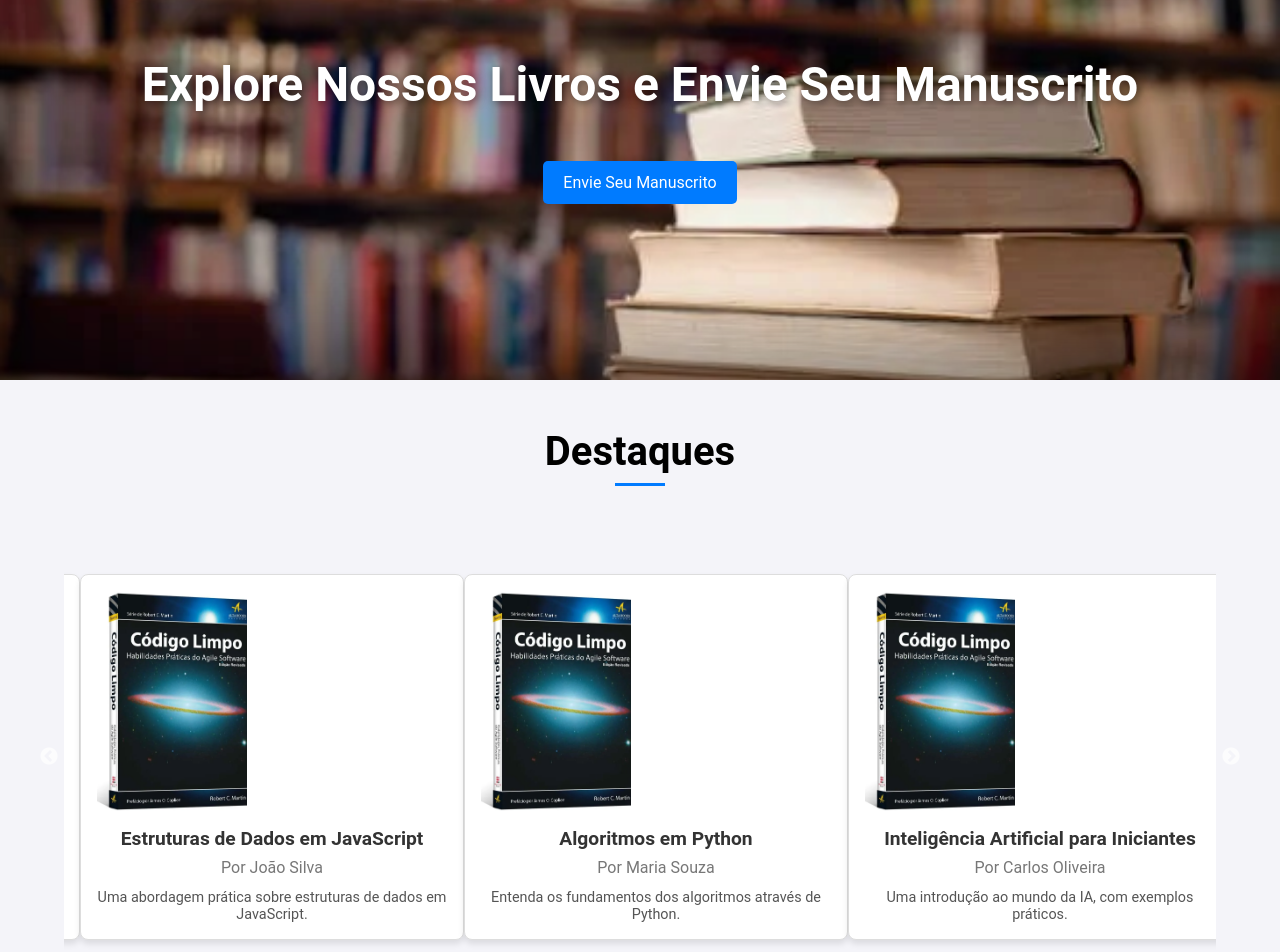
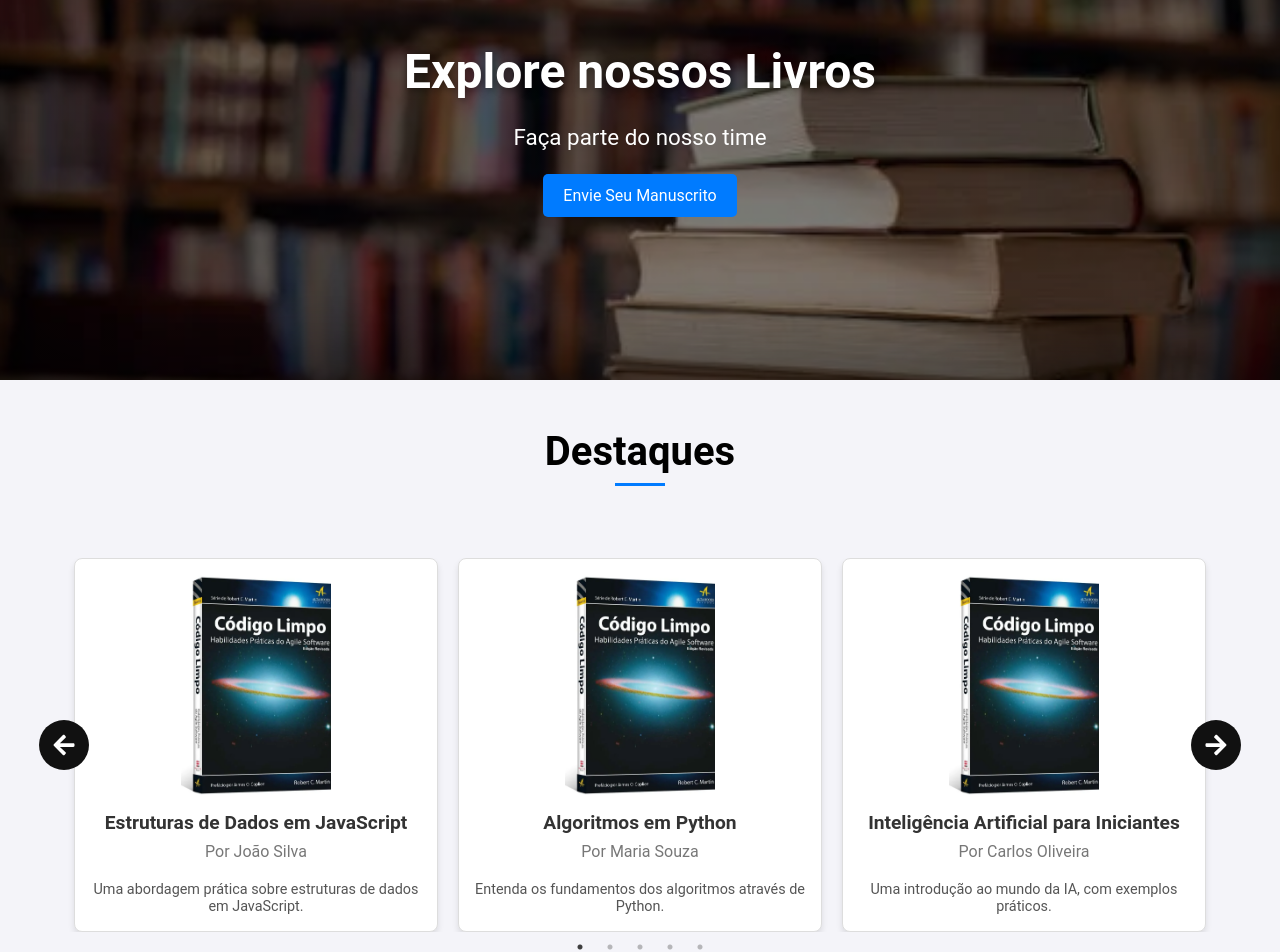
Before and after one commit to paulonc/compselects, a React (Create React App) app: page / in a window 1280 px wide. Shown: the part 180-1132 px from the top of the page. Built offline with nearby package versions, Linux system fonts and the light colour scheme.

Commit message:
refactor: improve Carousel

```diff
--- a/src/components/Carousel.js
+++ b/src/components/Carousel.js
@@ -2,15 +2,20 @@ import React from "react";
 import Slider from "react-slick";
 import styled from "styled-components";
 import { books } from "../mockData";
+import { FaArrowRight, FaArrowLeft } from "react-icons/fa";
 
 const CarouselWrapper = styled.div`
   padding: 2rem;
   background-color: #f4f4f9;
+  position: relative;
+`;
+
+const CardWrapper = styled.div`
+  padding: 0 10px; /* Adiciona margem entre os quadros */
 `;
 
 const BookCard = styled.div`
   padding: 1rem;
-  margin: 1rem;
   text-align: center;
   border: 1px solid #ddd;
   border-radius: 8px;
@@ -54,6 +59,57 @@ const BookDescription = styled.p`
   margin-top: 0.5rem;
 `;
 
+const ArrowButton = styled.div`
+  display: flex;
+  justify-content: center;
+  align-items: center;
+  width: 50px;
+  height: 50px;
+  border-radius: 50%;
+  background-color: #111111;
+  color: white;
+  cursor: pointer;
+  z-index: 2;
+  position: absolute;
+  font-size: 1.5rem; /* Tamanho do ícone */
+  transition: background 0.3s ease;
+
+  &:hover {
+    background: rgba(17, 17, 17, 0.8);
+  }
+
+  &::before {
+    content: "";
+  }
+`;
+
+const NextArrow = (props) => {
+  const { className, style, onClick } = props;
+  return (
+    <ArrowButton
+      className={className}
+      style={{ ...style, right: -25, display: "flex" }}
+      onClick={onClick}
+    >
+      <FaArrowRight />
+    </ArrowButton>
+  );
+};
+
+
+const PrevArrow = (props) => {
+  const { className, style, onClick } = props;
+  return (
+    <ArrowButton
+      className={className}
+      style={{ ...style, left: -25, display: "flex" }}
+      onClick={onClick}
+    >
+      <FaArrowLeft />
+    </ArrowButton>
+  );
+};
+
 const Carousel = () => {
   const settings = {
     dots: true,
@@ -61,6 +117,8 @@ const Carousel = () => {
     speed: 500,
     slidesToShow: 3,
     slidesToScroll: 1,
+    nextArrow: <NextArrow />,
+    prevArrow: <PrevArrow />,
     responsive: [
       {
         breakpoint: 1024,
@@ -79,17 +137,18 @@ const Carousel = () => {
     ],
   };
 
-  console.log(books);
   return (
     <CarouselWrapper>
       <Slider {...settings}>
         {books.map((book) => (
-          <BookCard key={book.id}>
-            <img src={book.image} alt={book.title} />
-            <BookTitle>{book.title}</BookTitle>
-            <BookAuthor>Por {book.author}</BookAuthor>
-            <BookDescription>{book.description}</BookDescription>
-          </BookCard>
+          <CardWrapper key={book.id}>
+            <BookCard>
+              <img src={book.image} alt={book.title} />
+              <BookTitle>{book.title}</BookTitle>
+              <BookAuthor>Por {book.author}</BookAuthor>
+              <BookDescription>{book.description}</BookDescription>
+            </BookCard>
+          </CardWrapper>
         ))}
       </Slider>
     </CarouselWrapper>
--- a/src/pages/Home.js
+++ b/src/pages/Home.js
@@ -8,13 +8,13 @@ import { testimonials } from "../mockData";
 const Hero = styled.div`
   background-size: cover;
   background-position: center;
-  background-image: url("/assets/images/backgroundImage.webp");
+  background-image: linear-gradient(rgba(0, 0, 0, 0.5), rgba(0, 0, 0, 0.5)), url("/assets/images/backgroundImage.webp");
   height: 500px;
   display: flex;
   justify-content: center;
   align-items: center;
   color: white;
-  font-size: 2.5rem;
+  font-size: 1.4rem;
   text-align: center;
   padding: 0 1rem;
   box-shadow: inset 0 0 100px rgba(0, 0, 0, 0.7);
@@ -173,7 +173,8 @@ const Home = () => {
     <>
       <Hero>
         <div>
-          <h1>Explore Nossos Livros e Envie Seu Manuscrito</h1>
+          <h1>Explore nossos Livros</h1>
+          <p>Faça parte do nosso time</p>
           <Button to="/submissions">Envie Seu Manuscrito</Button>
         </div>
       </Hero>
```
